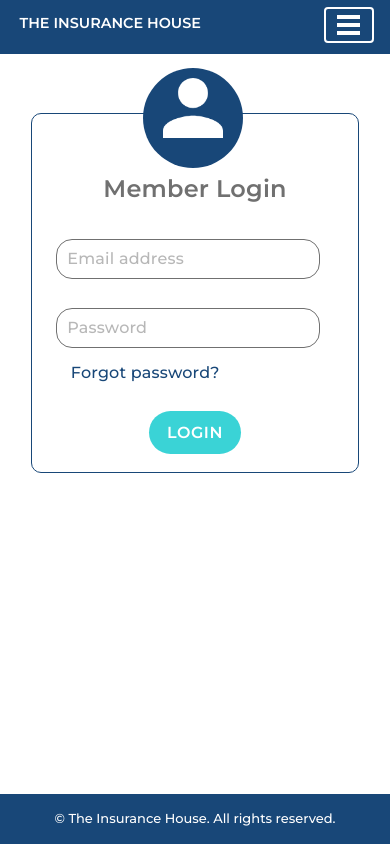
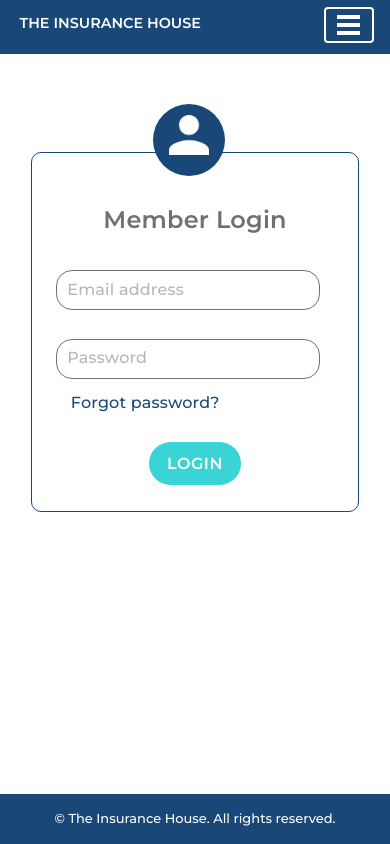
Before and after one commit to nain12/insurance-house-official, a React (Create React App) app in the folder insurance-house-official/: page /login in a window 390 px wide. Built offline with nearby package versions, Linux system fonts and the light colour scheme.

Commit message:
Login module mobile view adjustments

```diff
--- a/insurance-house-official/src/components/Login/Login.module.scss
+++ b/insurance-house-official/src/components/Login/Login.module.scss
@@ -19,6 +19,7 @@
     @include useMobile {
       width: 328px;
       height: 360px;
+      margin: 25% auto 25%;
     }
 }
 
@@ -31,20 +32,20 @@
     position: relative;
 
     @include useMobile {
-      height: 100px;
-      width: 100px;
-      margin: -14% 34%;
+      height: 72px;
+      width: 72px;
+      margin: -15% 37%;
     }
 }
 
 .person {
   @include useMobile {
-  height: 60px;
-  width: 60px;
-  position: relative;
-  left: 20%;
-  top: 10%;
-  z-index: 10;
+    height: 40px;
+    width: 40px;
+    position: relative;
+    left: 23%;
+    top: 16%;
+    z-index: 10;
   }
 
   @include useTablet {
@@ -86,7 +87,7 @@
     font-size: 1.5rem;
 
     @include useMobile {
-      margin-bottom: 8%;
+      margin: 24% auto 8%;
     }
 }
 
```
